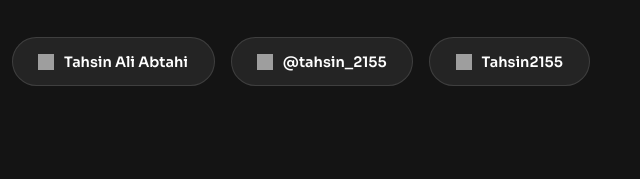
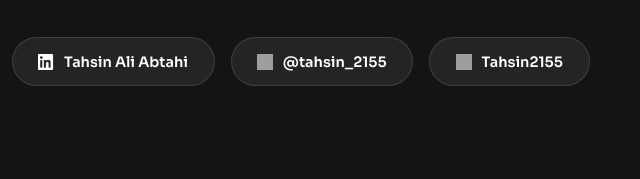
Before and after one commit to Tahsin2155/tahsin2155.github.io, a plain HTML site: page index.html in a window 1280 px wide. Shown: the part 4456-4635 px from the top of the page, 330-970 px from the left. Drawn offline with nearby package versions, Linux system fonts and the light colour scheme; no server answers; grey boxes are pictures that could not be loaded; a web font is replaced by a local one.

Commit message:
Add InBug-White icon for LinkedIn link in footer

```diff
--- a/index.html
+++ b/index.html
@@ -585,7 +585,7 @@ footer { background: var(--ink); color: rgba(255,255,255,0.25); text-align: cent
   <p class="contact-sub reveal">I'd love to connect with mentors, fellow builders, or anyone curious about the same things I am — always up for a good conversation or a collaboration on something interesting. (Still in high school, so I'm not looking for internships or paid work right now — just good people and good ideas.)</p>
   <div class="contact-links reveal">
     <a href="mailto:tahsindlg@gmail.com" class="contact-link email"><span data-lucide="mail"></span> tahsindlg@gmail.com</a>
-    <a href="https://www.linkedin.com/in/tahsinaliabtahi/" target="_blank" rel="noopener noreferrer" class="contact-link linkedin"><img loading="lazy" src="https://cdn.simpleicons.org/linkedin/ffffff" alt="LinkedIn" width="16" height="16"> Tahsin Ali Abtahi</a>
+    <a href="https://www.linkedin.com/in/tahsinaliabtahi/" target="_blank" rel="noopener noreferrer" class="contact-link linkedin"><img loading="lazy" src="InBug-White.png" alt="LinkedIn" width="16" height="16"> Tahsin Ali Abtahi</a>
     <a href="https://www.instagram.com/tahsin_2155" target="_blank" rel="noopener noreferrer" class="contact-link instagram"><img loading="lazy" src="https://cdn.simpleicons.org/instagram/ffffff" alt="Instagram" width="16" height="16"> @tahsin_2155</a>
     <a href="https://github.com/Tahsin2155" target="_blank" rel="noopener noreferrer" class="contact-link github-link"><img loading="lazy" src="https://cdn.simpleicons.org/github/ffffff" alt="GitHub" width="16" height="16"> Tahsin2155</a>
   </div>
```
Also changed, not shown: InBug-White.png (added).
